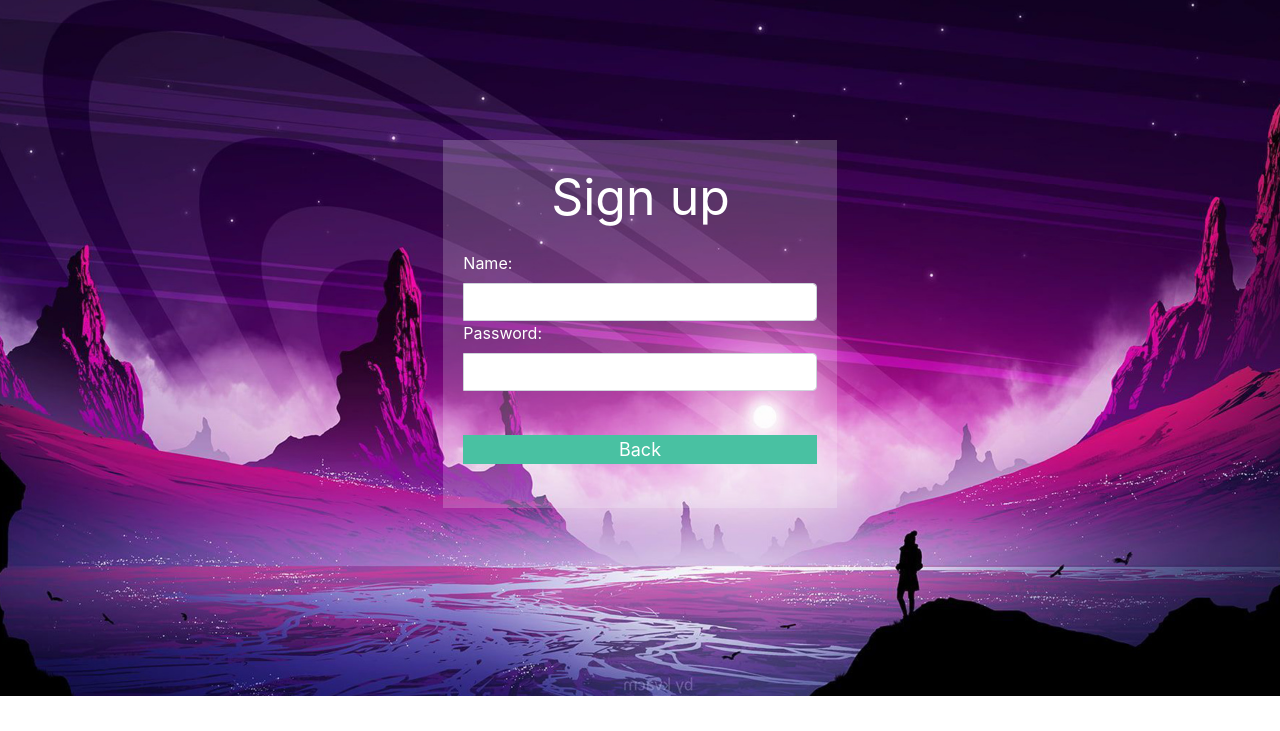
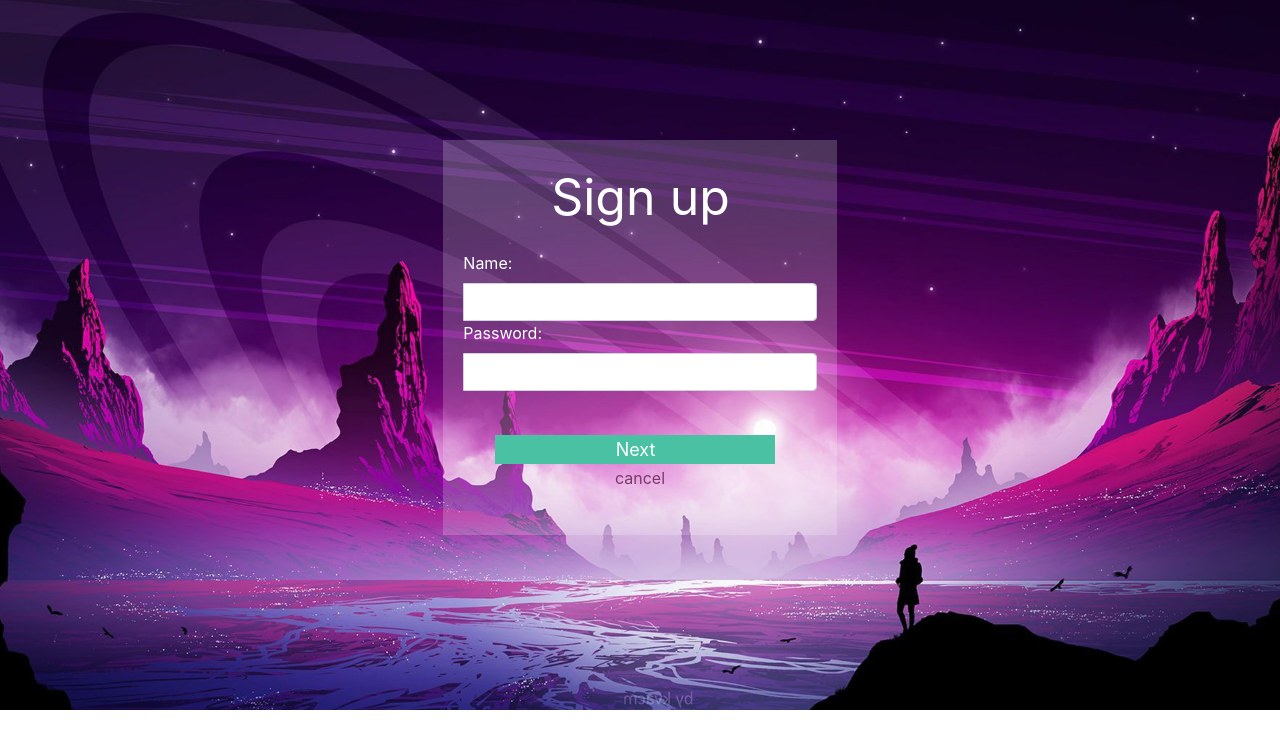
Before and after one commit to Nelex05/Face-identifier, a PHP site: page /register/register.php in a window 1280 px wide. Shown: the top 731 px of the page. Run offline with PHP 8.4, Linux system fonts and the light colour scheme.

Commit message:
i add the cancel

```diff
--- a/register/register.php
+++ b/register/register.php
@@ -40,8 +40,8 @@
     position: relative;
     color: rgb(255, 255, 255);
 }
-.sign{
-    width: 500px;
+.btn1{
+    width: 280px;
     margin-top: 20px;
     border: none;
     background-color: #49c1a2;
@@ -49,10 +49,8 @@
     font-size: 18px;
 }
 a:link, a:visited {
-    position: relative;
-    background-color: #4CAF50;
-    color: rgb(255, 255, 255);
-    left: 155px;
+    background-color: none;
+    color: rgb(122, 57, 106);
     padding: 1px 15px;
     text-align: center;
     text-decoration: none;
@@ -77,13 +75,23 @@ a:link, a:visited {
                                 <input type="text" class="form-control" id="usr" name="username">
                             </div>
                             <div class="input-group">
-                                <label class="pwd" for="pwd">Password:</label>
-                                <input type="password" class="form-control" id="pwd" name="password">
+                                    <label class="pwd" for="pwd">Password:</label>
+                                    <input type="password" class="form-control" id="pwd" name="password">
                             </div>
                             <br>
-                            <div class="input-group">
-                                <button class="sign" type="submit" class="btn btn-primary">Back</button>
-                            </div>
+                                <center>
+                                    <div class="btn-group" >
+                                    <div class="col-md-1" style="margin-left: -9px;">
+                                            <button class="btn1" type="submit" class="btn btn-primary">Next</button>
+                                    </div>
+                                </center>
+                                <center>
+                                    <div class="btn-group" >
+                                    <div class="col-md-1" style="margin-left: 0px;">
+                                            <a href="index.php/../..">cancel</a>
+                                    </div>
+                                </center>
+
                             <!-- <div class="input-group">
                                 <input type="button" value="Submit" />
                             </div> -->
```
